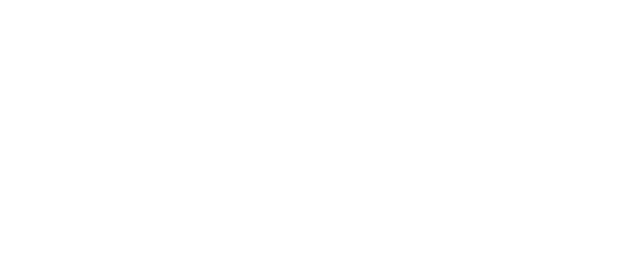
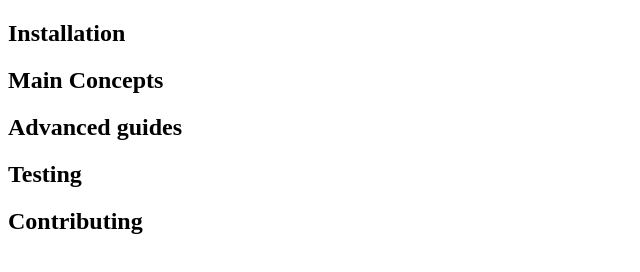
Before and after one commit to NamugumyaSandra/WIT_5_Andela, a plain HTML site: page index.html in a window 1280 px wide. Shown: the whole page, without its empty margins (0-640 px from the left). Drawn offline with Linux system fonts and the light colour scheme.

Commit message:
Add section heading

```diff
--- a/index.html
+++ b/index.html
@@ -10,11 +10,25 @@
 </head>
 <body>
     <main id="main-doc">
-        <section class="main-section"></section>
-        <section class="main-section"></section>
-        <section class="main-section"></section>
-        <section class="main-section"></section>
-        <section class="main-section"></section>
+        <section class="main-section" id="installation">
+            <h1>Installation</h1>
+        </section>
+
+        <section class="main-section" id="main_concepts">
+            <h1>Main Concepts</h1>
+        </section>
+
+        <section class="main-section" id="advanced_guides">
+            <h1>Advanced guides</h1>
+        </section>
+
+        <section class="main-section" id="testing">
+            <h1>Testing</h1>
+        </section>
+
+        <section class="main-section" id="contributing">
+            <h1>Contributing</h1>
+        </section>
     </main>
 </body>
 </html>
```
